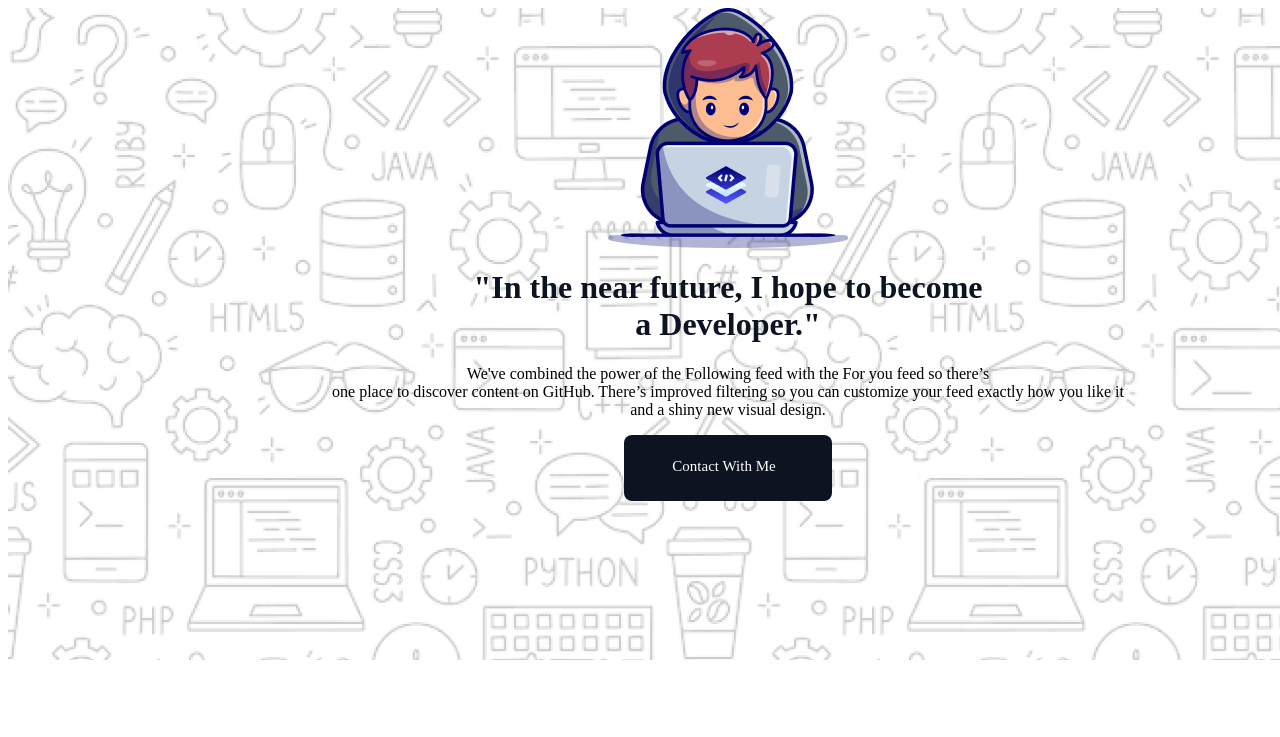
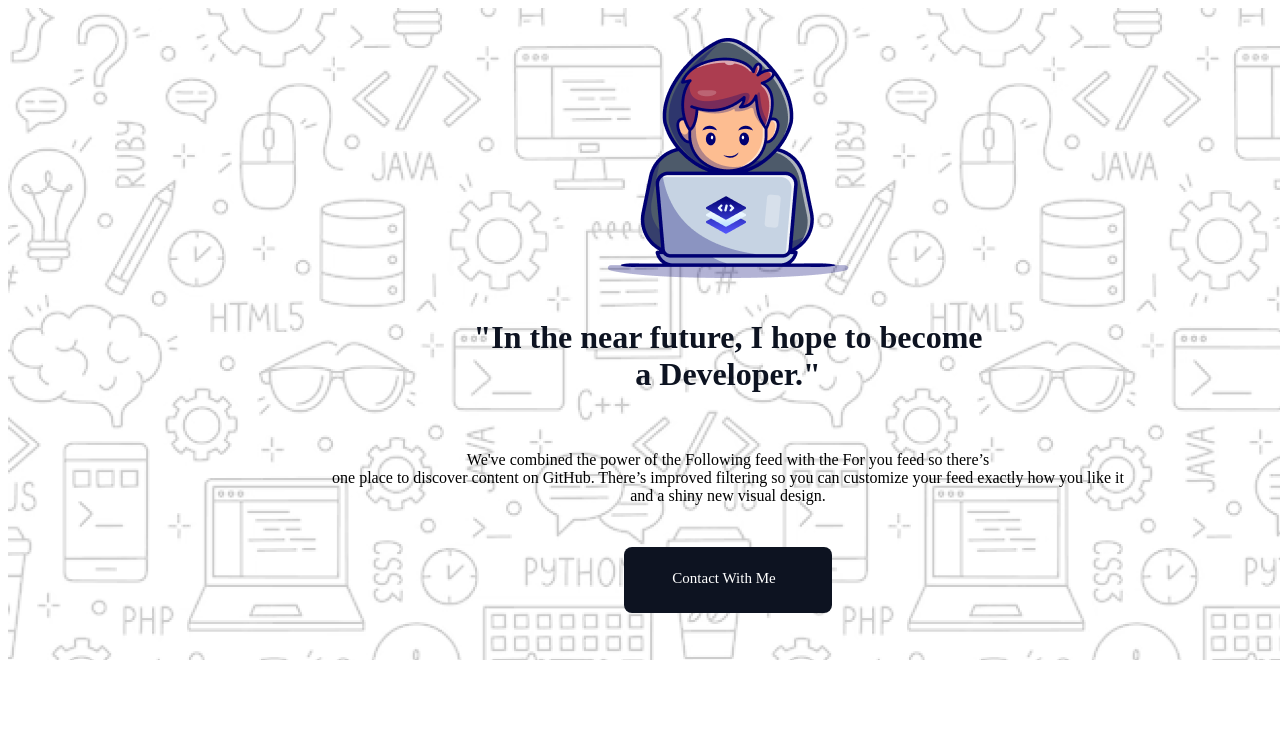
Before and after one commit to akikhosainnirob/Assignment-1-F, a plain HTML site: page index.html in a window 1280 px wide. Shown: the top 737 px of the page. Drawn offline with Linux system fonts and the light colour scheme; a web font is replaced by a local one.

Commit message:
first commit

```diff
--- a/index.html
+++ b/index.html
@@ -21,7 +21,18 @@ bottom: 4462px;
 
 }
 
+.b1{
 
+    max-width: 998px;
+    min-height: 581px;
+    margin: 0 auto;
+    padding-top: 30px;
+    display: flex;
+    justify-content: center;
+    flex-direction: column;
+    align-items: center;
+    gap: 20px;
+}
 .f1{
     align-items: center;
     display: flex;
@@ -648,16 +659,19 @@ bottom: 4462px;
 </head>
 <body>
     <header>
+       <div class="b1">
         <img class="f1" src="/assets/Group.png" alt="Photo">
        <h1 class="title">"In the near future, I hope to become <br>
         a Developer."</h1>
+        <p class="p1">We've combined the power of the Following feed with the For you feed so there’s <br>one place to discover content on GitHub. There’s improved filtering so you can customize your feed exactly how you like it <br> and a shiny new visual design.
+        </p>
+        <div class="btn-cont ">
+           <a class="ban-btn" href="#footer">Contact With Me</a>
+         </div>
+       </div>
 
 
-       <p class="p1">We've combined the power of the Following feed with the For you feed so there’s <br>one place to discover content on GitHub. There’s improved filtering so you can customize your feed exactly how you like it <br> and a shiny new visual design.
-     </p>
-     <div class="btn-cont ">
-        <a class="ban-btn" href="#footer">Contact With Me</a>
-      </div>
+
 
     </header>
     <main>
```
